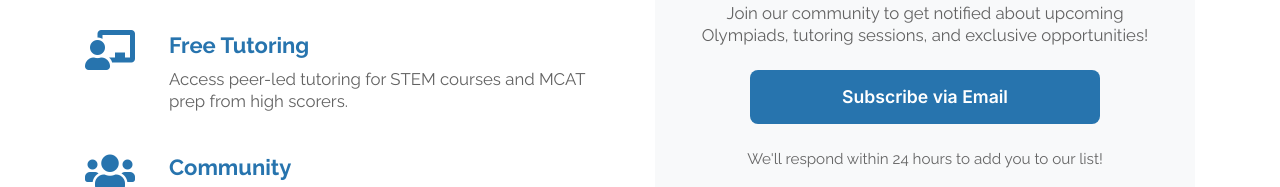
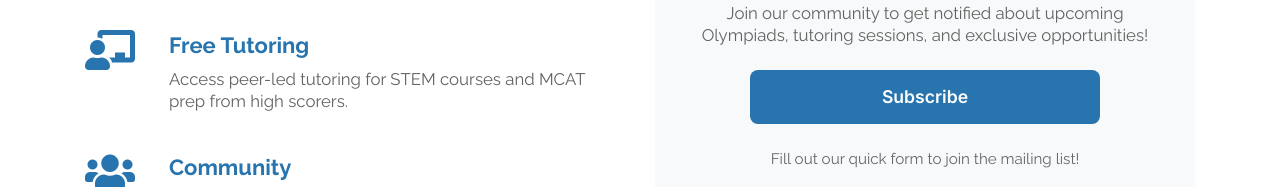
Before and after one commit to Badrivinayakmishra/BruinOlympiadSociety, a website: page public/join.html in a window 1280 px wide. Shown: the part 752-939 px from the top of the page. Drawn offline with Linux system fonts and the light colour scheme.

Commit message:
Fix join page to use Google Form for subscriptions
Changed from mailto link to Google Form: https://forms.gle/5AxkkyPMBH7V2MAU9
This ensures all subscriptions go to the correct BOS form instead of HAND.

🤖 Generated with [Claude Code](https://claude.com/claude-code)

Co-Authored-By: Claude Sonnet 4.5 <noreply@anthropic.com>

```diff
--- a/public/join.html
+++ b/public/join.html
@@ -263,11 +263,11 @@
 
                     <div class="text-center" style="background: #f8f9fa; padding: 2.5rem; border-radius: 1rem;">
                         <p style="margin-bottom: 1.5rem; font-size: 1.05rem;">Join our community to get notified about upcoming Olympiads, tutoring sessions, and exclusive opportunities!</p>
-                        <a href="mailto:bruin.olympiad@gmail.com?subject=Subscribe%20to%20BOS%20Mailing%20List&body=Hi%2C%20I%27d%20like%20to%20subscribe%20to%20the%20Bruin%20Olympiad%20Society%20mailing%20list.%0A%0AName%3A%20%0AEmail%3A%20%0AYear%3A%20%0AMajor%3A%20"
+                        <a href="https://forms.gle/5AxkkyPMBH7V2MAU9" target="_blank"
                            class="btn-submit" style="display: inline-block; text-decoration: none; max-width: 350px;">
-                            Subscribe via Email
+                            Subscribe
                         </a>
-                        <p style="margin-top: 1.5rem; font-size: 0.95rem; color: #666;">We'll respond within 24 hours to add you to our list!</p>
+                        <p style="margin-top: 1.5rem; font-size: 0.95rem; color: #666;">Fill out our quick form to join the mailing list!</p>
                     </div>
                 </div>
             </div>
```
